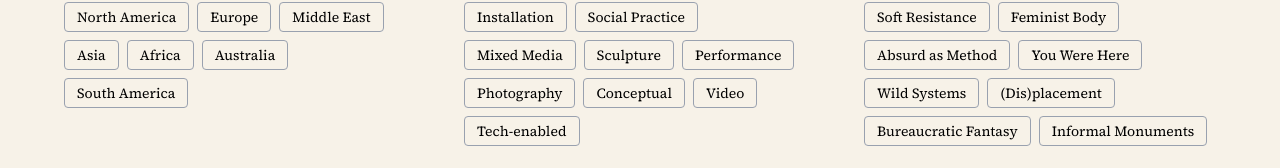
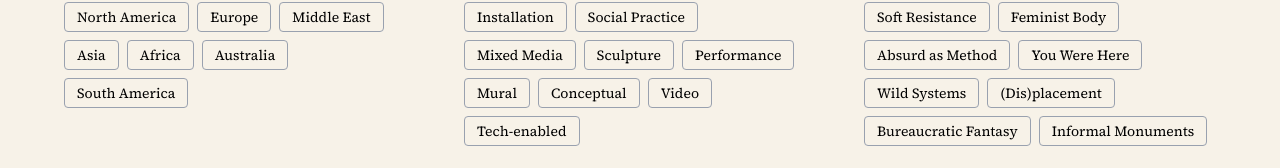
Before and after one commit to ssypark/uncommissioned-map, a React (Vite) app: page / in a window 1280 px wide. Shown: the part 730-898 px from the top of the page. Built offline with nearby package versions, Linux system fonts and the light colour scheme.

Commit message:
updated filter options

```diff
--- a/src/components/FilterArtistGrid.jsx
+++ b/src/components/FilterArtistGrid.jsx
@@ -73,10 +73,11 @@ export default function FilterArtistGrid({ artists: artistsProp = artists, darkM
       "Mixed Media",
       "Sculpture",
       "Performance",
-      "Photography",
+      "Mural",           // Added Mural
       "Conceptual",
       "Video",
       "Tech-enabled"
+      // Removed "Photography"
     ],
     invisibleThread: [
       "Soft Resistance",
```
